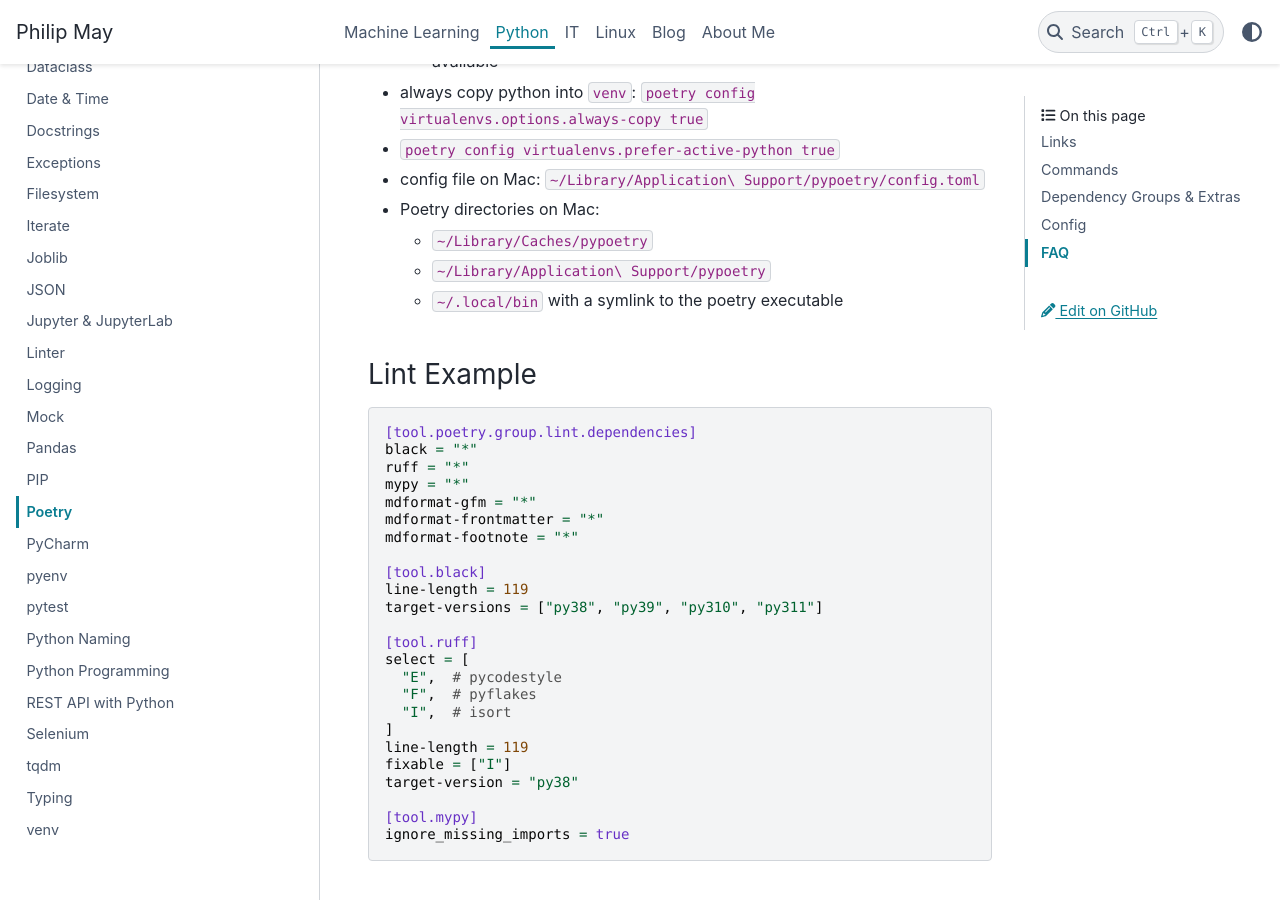
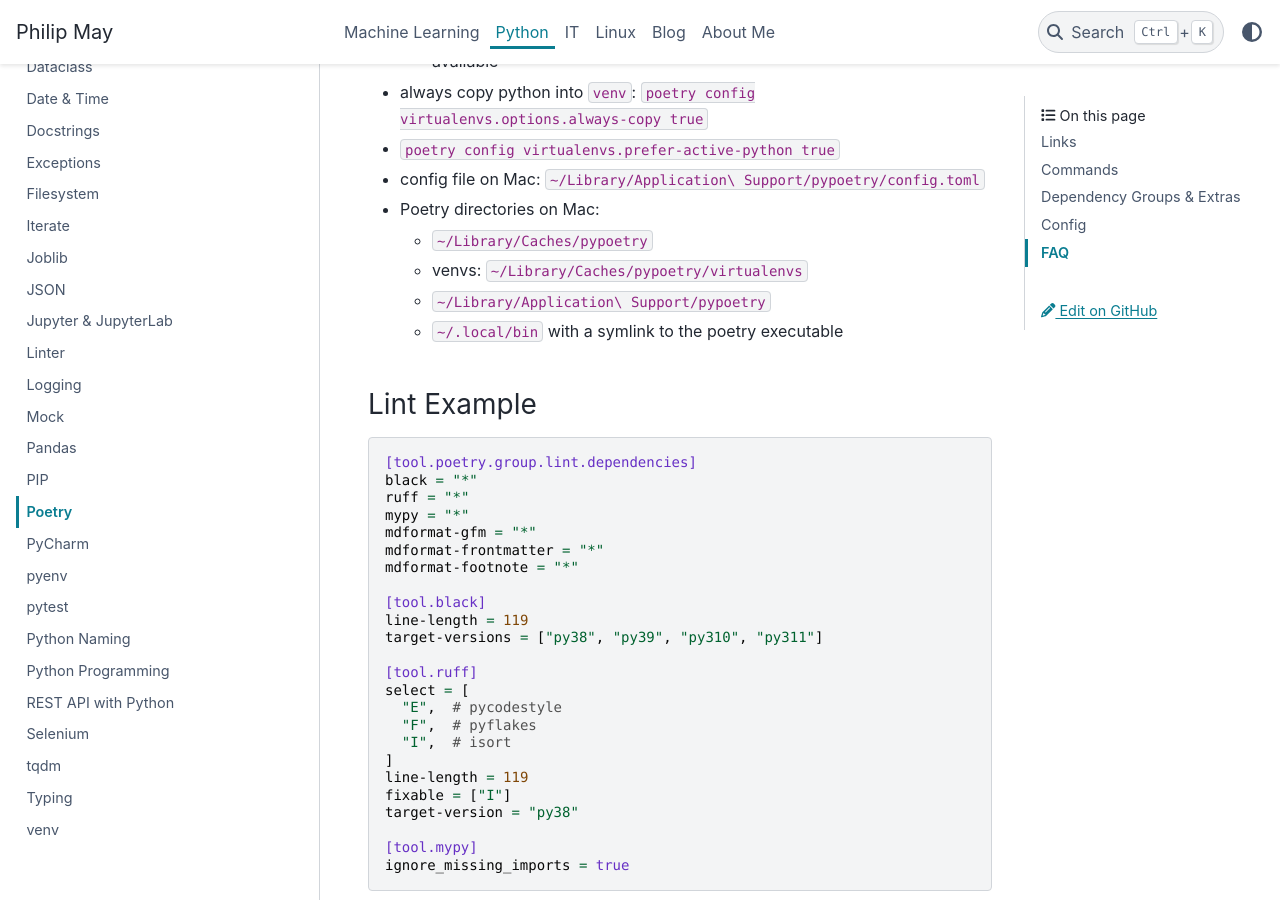
Before and after one commit to PhilipMay/PhilipMay_org, a Sphinx documentation site: the page built from source/python/poetry.md, in a window 1280 px wide and 900 px high, scrolled down 1354 px. Built offline with Sphinx 7.4.7 and the PyData theme 0.15.4, drawn with Linux system fonts in a browser that asks for light colours; comment, search, counter and statistics services are not loaded.

Commit message:
Update poetry.md

```diff
--- a/source/python/poetry.md
+++ b/source/python/poetry.md
@@ -42,6 +42,7 @@ You have to maintain this section in the `pyproject.toml` file by hand:
 - config file on Mac: `~/Library/Application\ Support/pypoetry/config.toml`
 - Poetry directories on Mac:
   - `~/Library/Caches/pypoetry`
+  - venvs: `~/Library/Caches/pypoetry/virtualenvs`
   - `~/Library/Application\ Support/pypoetry`
   - `~/.local/bin` with a symlink to the poetry executable
 
```
